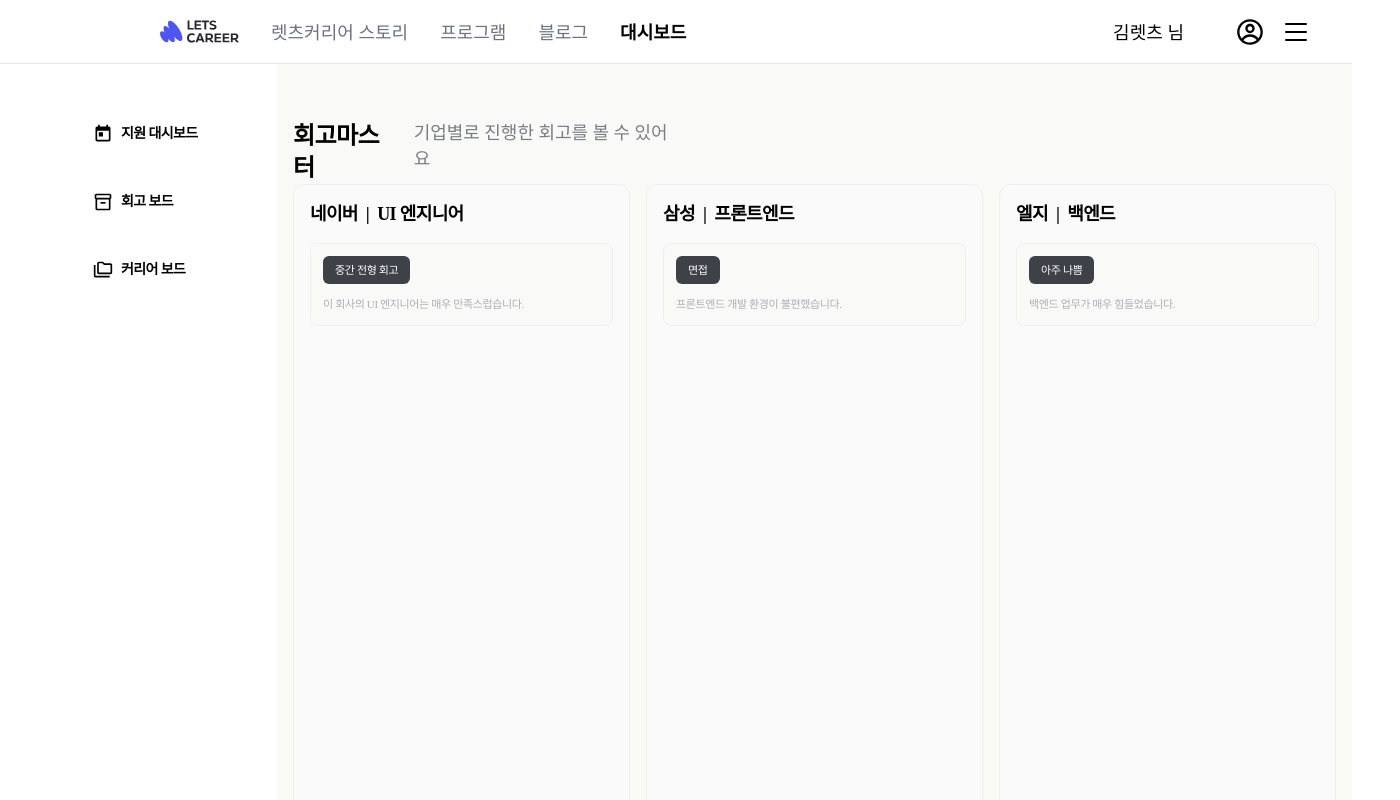
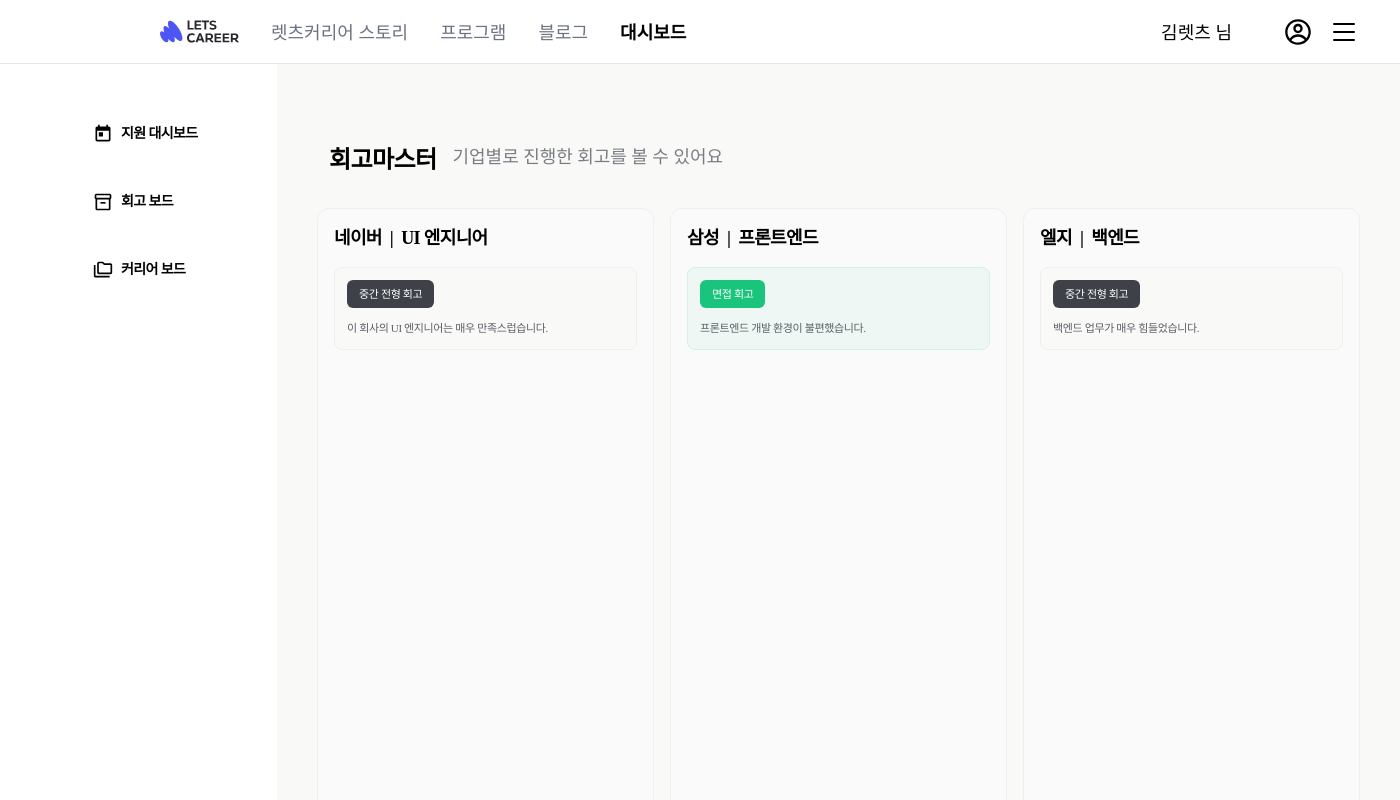
Before and after one commit to LetsCareer-A/LetsCareerA-FE, a React (Vite) app: page /reviews in a window 1280 px wide. Shown: the top 800 px of the page, 1400 px wide, since content can reach past the window. Built offline with nearby package versions, Linux system fonts and the light colour scheme.

Commit message:
#22 [Feat] chip 종류에 따른 회고목록 속성 설

```diff
--- a/src/pages/Reviews/ReviewsPage.tsx
+++ b/src/pages/Reviews/ReviewsPage.tsx
@@ -9,26 +9,26 @@
 const ReviewPage = () => {
   const company = [
     { company: '네이버', department: 'UI 엔지니어', reviews: [{ type: '중간 전형 회고', freeReview: '이 회사의 UI 엔지니어는 매우 만족스럽습니다.' }] },
-    { company: '삼성', department: '프론트엔드', reviews: [{ type: '면접', freeReview: '프론트엔드 개발 환경이 불편했습니다.' }] },
-    { company: '엘지', department: '백엔드', reviews: [{ type: '아주 나쁨', freeReview: '백엔드 업무가 매우 힘들었습니다.' }] }
+    { company: '삼성', department: '프론트엔드', reviews: [{ type: '면접 회고', freeReview: '프론트엔드 개발 환경이 불편했습니다.' }] },
+    { company: '엘지', department: '백엔드', reviews: [{ type: '중간 전형 회고', freeReview: '백엔드 업무가 매우 힘들었습니다.' }] }
   ];
 
   return (
-    <Box sx={{ width: '100%', padding: '16px' }}>
+    <Box sx={{ width: '100%', padding: '40px' }}>
       {/* 페이지 상단의 제목 및 설명 */}
       <Stack spacing={4}>
         <Box
           sx={{
             display: 'flex',
             flexDirection: 'row',
-            width: '384px',
+            width: '100%',
             height: '32px',
-            marginTop: '110px',
-            marginLeft: '317px',
+            marginTop: '40px',
+            marginLeft: '40px',
             gap: '16px'
           }}
         >
-          <Typography sx={{ typography: typography.mediumBold }}>회고마스터</Typography>
+          <Typography sx={{ typography: typography.mediumBold, marginLeft: '12px' }}>회고마스터</Typography>
           <Typography sx={{ typography: typography.small2Reg, color: colors.neutral[40] }}>
             기업별로 진행한 회고를 볼 수 있어요
           </Typography>
--- a/src/pages/Reviews/components/BoardGather.tsx
+++ b/src/pages/Reviews/components/BoardGather.tsx
@@ -2,7 +2,7 @@
 import { Box, Typography, Stack } from '@mui/material';
 import typography from '../../../styles/typography';
 import colors from '../../../styles/colors';
-import Chip from '/Users/l_yesme/Desktop/LetsCareerA-FE/src/components/Chips.tsx'; // Chip 컴포넌트를 import합니다.
+import Chip from '/Users/l_yesme/Desktop/LetsCareerA-FE/src/components/Chips.tsx';
 
 const BoardGather = ({ company, department, reviews }) => {
   return (
@@ -10,8 +10,8 @@
       sx={{
         display: 'flex',
         flexDirection: 'column',
-        width: '337px',          // 넓이 설정
-        height: '670px',         // 높이 설정
+        width: '337px',
+        height: '670px',
         padding: '16px',
         border: '1px solid #EFEFEF',
         borderRadius: '12px',
@@ -31,18 +31,18 @@
           <Box
             key={index}
             sx={{
-              border: `1px solid ${colors.neutral[85]}`,        // 테두리 색상 설정
-              borderRadius: '8px',                              // 둥근 테두리 설정
-              background: `${colors.neutral[95]}`,              // 배경 색상 설정
-              padding: '12px 12px',                             // 패딩 설정
+              border: `1px solid ${review.type === '면접 회고' ? colors.secondary[20] : colors.neutral[85]}`,
+              borderRadius: '8px',
+              backgroundColor: review.type === '면접 회고' ? 'rgba(27, 196, 125, 0.05)' : colors.neutral[95],  // 조건부 배경색 설정
+              padding: '12px 12px',
             }}
           >
             <Chip
               text={review.type}
-              backgroundColor={colors.neutral[20]}
-              textColor="#FFFFFF"                                  // Chip의 텍스트 색상 설정
+              backgroundColor={review.type === '면접 회고' ? '#1bC47d' : colors.neutral[20]} // 조건부 배경색 설정
+              textColor="#FFFFFF"
             />
-            <Typography sx={{ typography: typography.xxSmall2, color: colors.neutral[50], marginTop: '12px'}}>
+            <Typography sx={{ typography: typography.xxSmall2, color: colors.neutral[35], marginTop: '12px'}}>
               {review.freeReview}
             </Typography>
           </Box>
```
